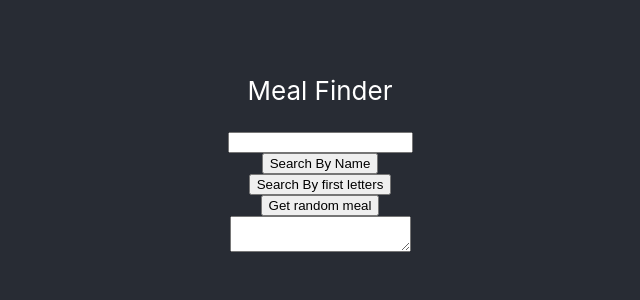
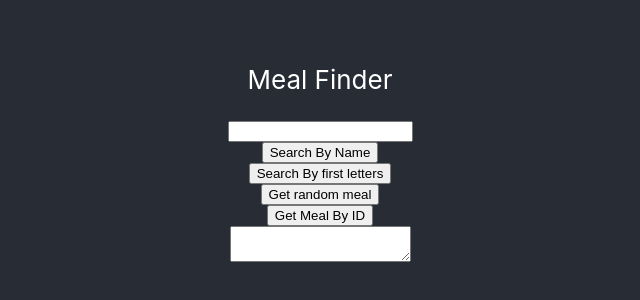
Before and after one commit to MartinLoidolt/meal_finder, a React (Create React App) app: page / in a window 1280 px wide. Shown: the part 250-550 px from the top of the page, without its empty margins (320-960 px from the left). Built offline with nearby package versions, Linux system fonts and the light colour scheme.

Commit message:
feature fertig

```diff
--- a/src/App.tsx
+++ b/src/App.tsx
@@ -1,6 +1,6 @@
 import React, {useState} from 'react';
 import './App.css';
-import {getMealByFirstLetters, getMealRandom, getMealsByName} from "./database/apiCalls";
+import {getMealByFirstLetters, getMealByID, getMealRandom, getMealsByName} from "./database/apiCalls";
 import {Meal} from "./Utils/Interfaces";
 
 function App() {
@@ -35,6 +35,20 @@ function App() {
         setTextArea(textAreaText);
     }
 
+    async function onGetMealByID() {
+
+        let meals = await getMealByID(+mealSearchText);
+
+      console.log(meals)
+        setMeals(meals);
+        let textAreaText = "";
+        meals.forEach(meal => {
+            textAreaText = textAreaText + meal.strMeal + ", \n";
+        })
+
+        setTextArea(textAreaText);
+    }
+
     async function onGetRandomMeal() {
       let meals = await getMealRandom();
 
@@ -55,6 +69,7 @@ function App() {
           <button onClick={onSearchMealByNameClick}>Search By Name</button>
           <button onClick={onSearchMealbyFirstLetters}>Search By first letters</button>
           <button onClick={onGetRandomMeal}>Get random meal</button>
+          <button onClick={onGetMealByID}>Get Meal By ID</button>
           <textarea readOnly={true} value={textArea}/>
       </div>
     </div>
--- a/src/database/apiCalls.tsx
+++ b/src/database/apiCalls.tsx
@@ -35,3 +35,15 @@ export async function getMealRandom(): Promise<Meal[]> {
     }
     return [];
 }
+
+export async function getMealByID(id: number): Promise<Meal[]> {
+    const resp = await fetch('https://www.themealdb.com/api/json/v1/1/lookup.php?i=' + id, {
+        method: 'GET',
+    });
+
+    if(resp.status === 200) {
+        let meals = (await resp.json()).meals;
+        return meals ? meals : [];
+    }
+    return [];
+}
```
